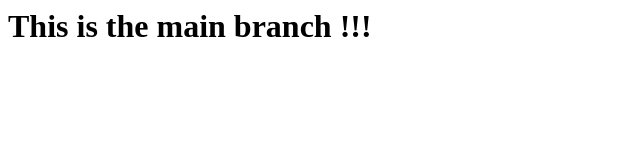
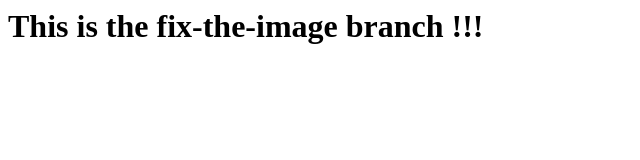
Before and after one commit to Zebrozkii/branch-local-remote, a plain HTML site: page index.html in a window 1280 px wide. Shown: the whole page, without its empty margins (0-640 px from the left). Drawn offline with Linux system fonts and the light colour scheme.

Commit message:
Update index.html

```diff
--- a/index.html
+++ b/index.html
@@ -1 +1 @@
-<h1>This is the main branch !!!</h1>
+<h1>This is the fix-the-image branch !!!</h1>
```
